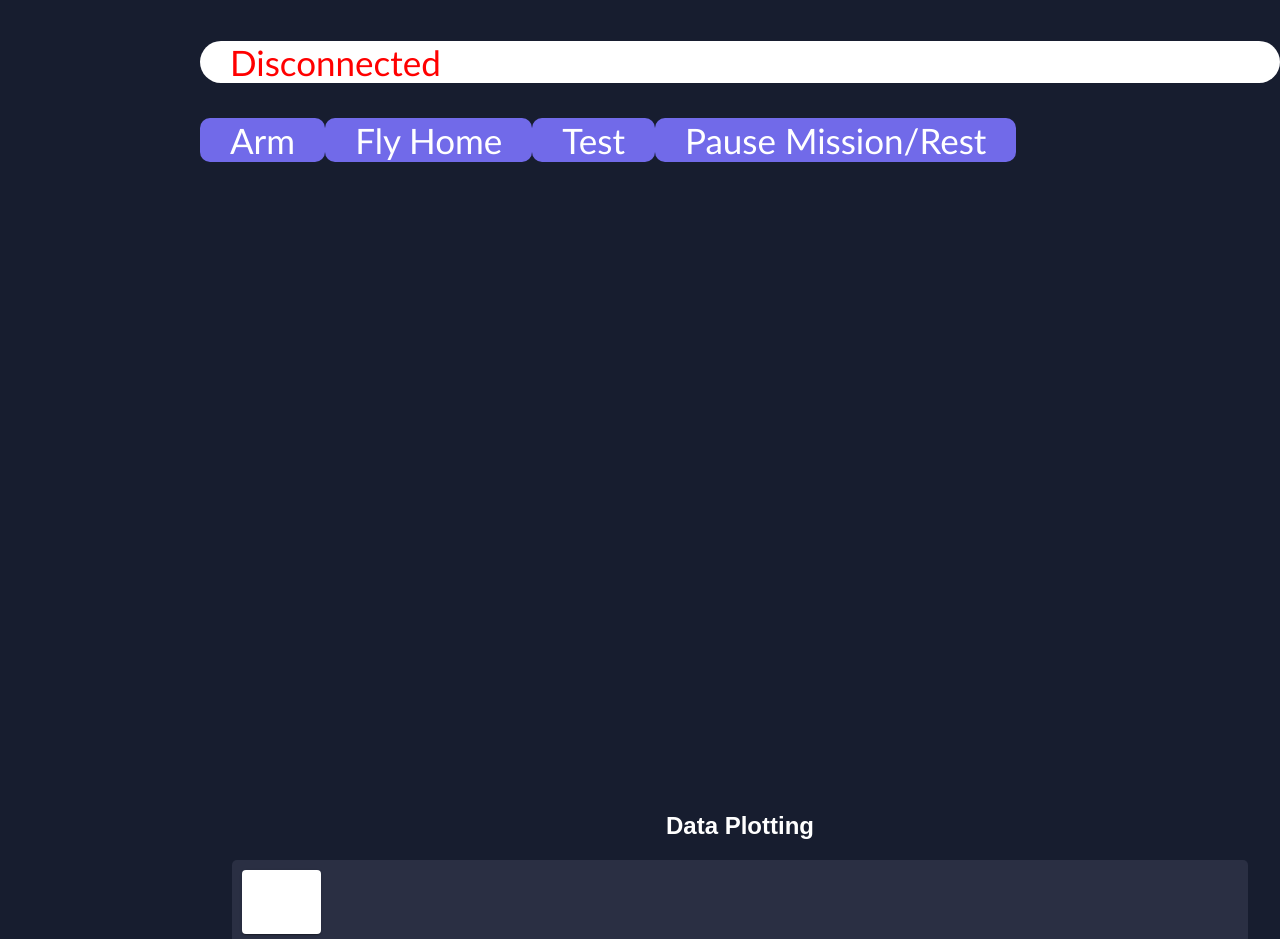
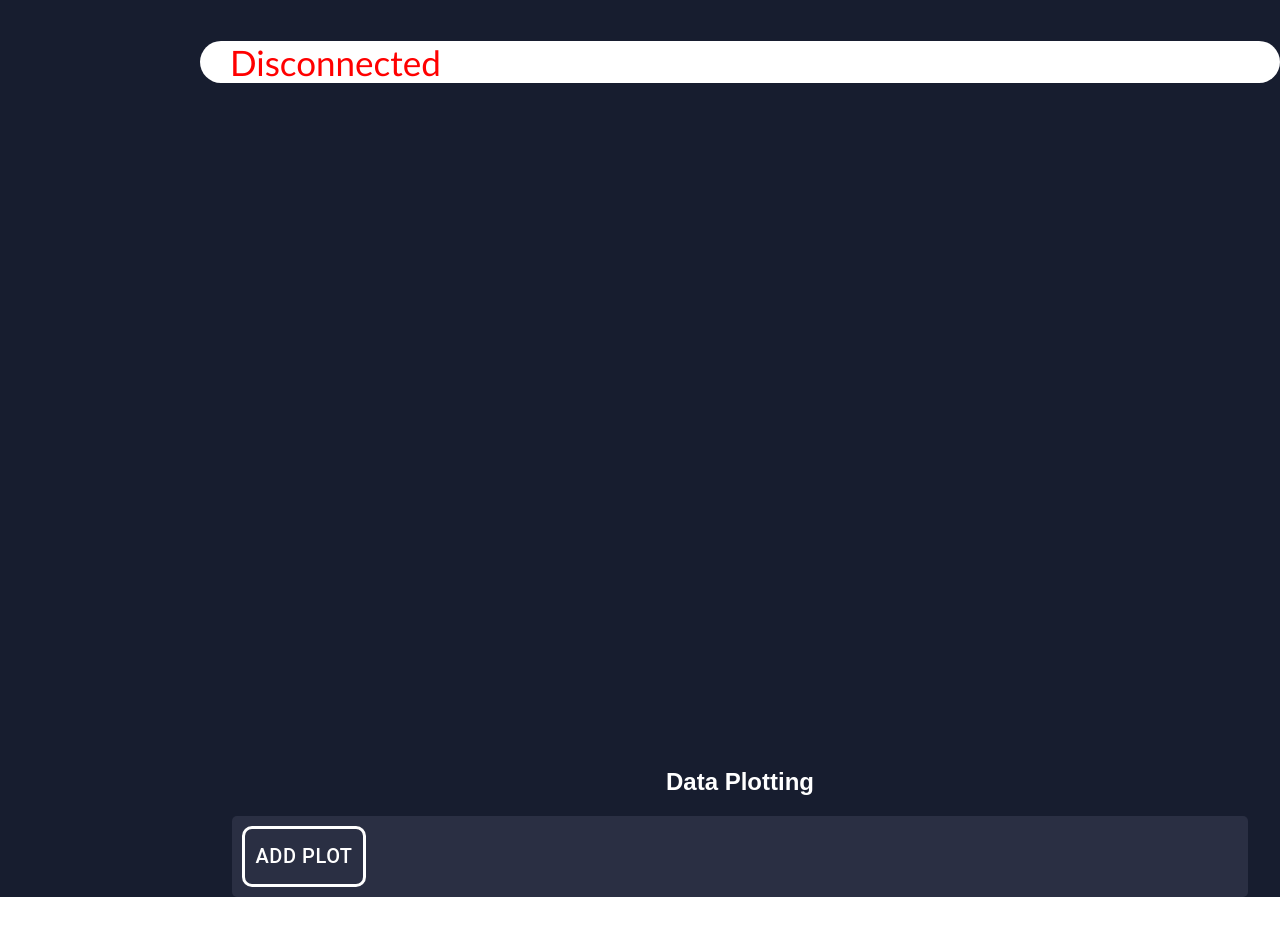
Before and after one commit to KDharmarajanDev/drone-control-web-server, a React (Create React App) app in the folder frontend/: page / in a window 1280 px wide. Shown: the part 52-991 px from the top of the page. Built offline with nearby package versions, Linux system fonts and the light colour scheme.

Commit message:
Added DataVizManager and adding data stream button

```diff
--- a/frontend/src/App.js
+++ b/frontend/src/App.js
@@ -1,6 +1,5 @@
 import './App.css';
-import DataVizCard from './data-visualizer-card';
-import { Grid } from '@material-ui/core';
+import DataVizManager from './data-visualizer-manager';
 
 function App() {
   return (
@@ -10,10 +9,6 @@ function App() {
       <div>
         <p id="connection-status">Disconnected</p>
       </div>
-      <button id="arm-button" class="action-button">Arm</button>
-      <button id="fly-button" class="action-button">Fly Home</button>
-      <button id="test" class="action-button">Test</button>
-      <button id="pause-mission-button" class="action-button">Pause Mission/Rest</button>
       <div class="booth">
         <img id="video-feed"/>
       </div>
@@ -21,9 +16,7 @@ function App() {
       </div>
       <h2 id="data-plotting-title">Data Plotting</h2>
       <div id="data" class="dashboard-section">
-        <Grid container >
-          <DataVizCard name="Test"/>
-        </Grid>
+        <DataVizManager/>
       </div>
     </div>
   </div>
--- a/frontend/src/data-visualizer-card.js
+++ b/frontend/src/data-visualizer-card.js
@@ -13,8 +13,8 @@ const useStyles = makeStyles({
 export default function DataVizCard(props) {
     const classes = useStyles();
 
-    return (<Card className={classes.root} key={props.name}>
-                <CardHeader title={props.name} className={classes.title}/>
+    return (<Card className={classes.root} key={props.dataBox.name}>
+                <CardHeader title={props.dataBox.name} className={classes.title}/>
 
             </Card>
            );
--- /dev/null
+++ b/frontend/src/data-visualizer-manager.js
@@ -0,0 +1,45 @@
+import DataVizCard from './data-visualizer-card';
+import { Grid, Button } from '@material-ui/core';
+import { useState } from 'react';
+import { makeStyles } from '@material-ui/core/styles';
+
+const useStyles = makeStyles({
+    button: {
+      marginLeft: 'auto',
+      marginRight: 'auto',
+      borderColor: 'white',
+      color: 'white',
+      border: 'solid',
+      borderColor: 'white',
+      borderRadius: "10px",
+      fontSize: "20px",
+      padding: "10px"
+    },
+  });
+
+export default function DataVizManager(props) {
+
+    const [dataBoxes, setDataBoxes] = useState([]);
+    const classes = useStyles();
+
+    const onAddButtonClick = () => {
+        const addedDataBox = {
+            name: "Change Title"
+        };
+        setDataBoxes([...dataBoxes, addedDataBox]);
+    }
+
+    return (<div>
+                <Button variant="outlined" className={classes.button} onClick={onAddButtonClick}>
+                    Add Plot
+                </Button>
+                <Grid container>
+                    {
+                        dataBoxes.map(dataBox => (
+                            <Grid xs={12} md={6} item justify="flex-start">
+                                <DataVizCard dataBox={dataBox}/>
+                            </Grid>))
+                    }
+                </Grid>
+            </div>);
+}
```
